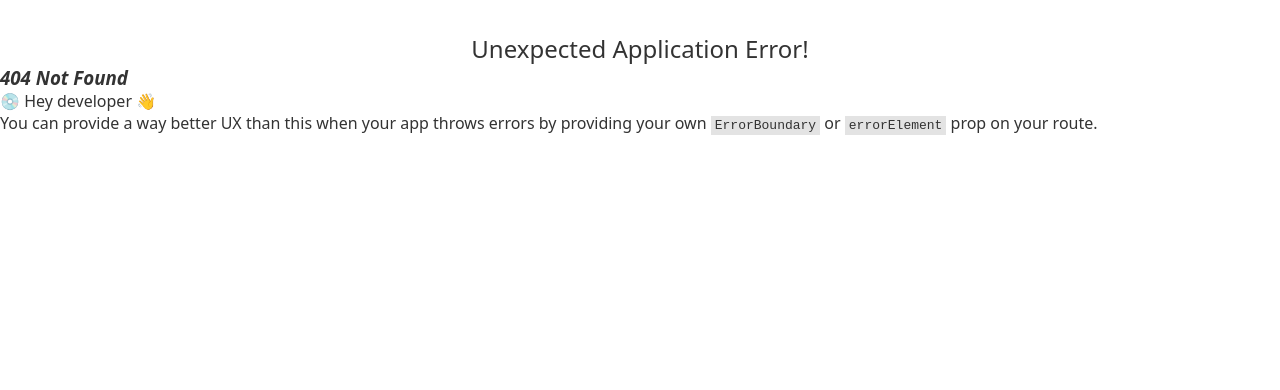
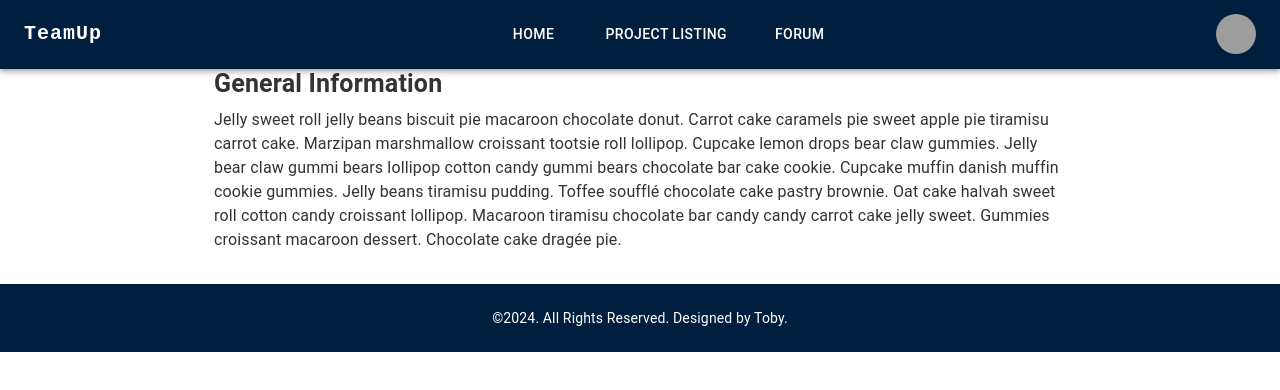
Before and after one commit to L-Qichen/team-up, a React (Vite) app: page /my-projects in a window 1280 px wide. Before the commit this address had no page. Shown: the top 390 px of the page. Built offline with nearby package versions, Linux system fonts and the light colour scheme; grey boxes are pictures that could not be loaded.

Commit message:
Working on MyProjects layout

```diff
--- a/src/pages/MyProjects.jsx
+++ b/src/pages/MyProjects.jsx
@@ -1,6 +1,33 @@
+import Box from '@mui/material/Box';
+import Container from '@mui/material/Container';
+import Typography from '@mui/material/Typography';
+import { Header, Footer } from '../components'
+
 const MyProjects = () => {
   return (
     <>
+      <Header />
+      <Container maxWidth="md">
+        <Box>
+          <Typography variant="h4"
+            gutterBottom
+            sx={{
+              fontWeight: "700",
+              fontSize: "25px"
+            }}
+          >
+            General Information
+          </Typography>
+          <Typography
+            variant="body1"
+            gutterBottom
+            sx={{ marginBottom: '2rem' }}
+          >
+            Jelly sweet roll jelly beans biscuit pie macaroon chocolate donut. Carrot cake caramels pie sweet apple pie tiramisu carrot cake. Marzipan marshmallow croissant tootsie roll lollipop. Cupcake lemon drops bear claw gummies. Jelly bear claw gummi bears lollipop cotton candy gummi bears chocolate bar cake cookie. Cupcake muffin danish muffin cookie gummies. Jelly beans tiramisu pudding. Toffee soufflé chocolate cake pastry brownie. Oat cake halvah sweet roll cotton candy croissant lollipop. Macaroon tiramisu chocolate bar candy candy carrot cake jelly sweet. Gummies croissant macaroon dessert. Chocolate cake dragée pie.
+          </Typography>
+        </Box>
+      </Container>
+      <Footer />
     </>
   );
 }
--- a/src/pages/index.js
+++ b/src/pages/index.js
@@ -1,2 +1,3 @@
 export { default as Login } from './Login'
 export { default as Home } from './Home'
+export { default as MyProjects } from './MyProjects'
```
Also changed, not shown: src/App.jsx (+6 -1 lines).
